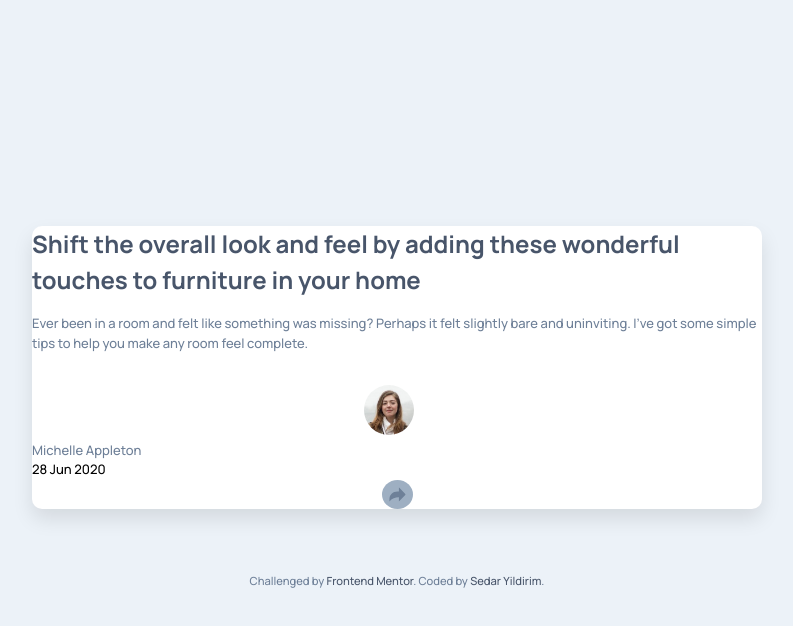
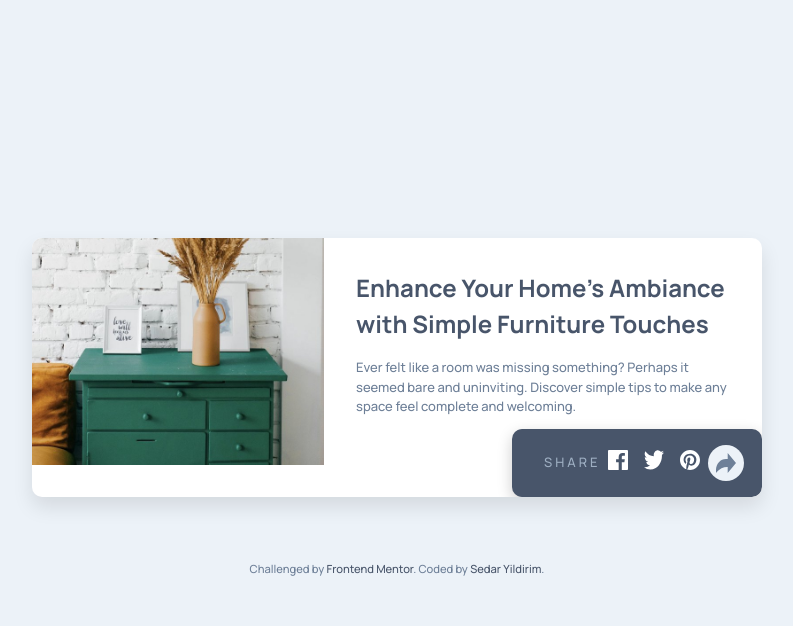
Before and after one commit to sedaryildirim/article-preview-component-main, a plain HTML site: page index.html in a window 1280 px wide. Both pictures are taken after a click on the button "Share this article". Shown: the whole page, without its empty margins (243-1036 px from the left). Drawn offline with Linux system fonts and the light colour scheme.

Commit message:
Update index.html

```diff
--- a/index.html
+++ b/index.html
@@ -3,43 +3,48 @@
 <head>
     <meta charset="UTF-8">
     <meta name="viewport" content="width=device-width, initial-scale=1.0">
-    <title>Furniture Design Tips</title>
+    <title>Enhance Your Home's Ambiance with Simple Furniture Touches</title>
     <link rel="stylesheet" href="./assets/css/styles.css">
 </head>
 <body>
     <main class="wrapper">
-        <article>
+        <article class="content">
             <div class="hero-img" role="img" aria-label="Image of stylish drawers"></div>
-
-            <h1>Shift the overall look and feel by adding these wonderful touches to furniture in your home</h1>
-
-            <p>Ever been in a room and felt like something was missing? Perhaps it felt slightly bare and uninviting. I've got some simple tips to help you make any room feel complete.</p>
-
-            <footer class="share">
-                <img src="./assets/images/avatar-michelle.jpg" alt="Michelle Appleton's profile picture" class="avatar" width="50" height="50">
+            <div class="text-content">
+                <h1>Enhance Your Home's Ambiance with Simple Furniture Touches</h1>
+                <p>Ever felt like a room was missing something? Perhaps it seemed bare and uninviting. Discover simple tips to make any space feel complete and welcoming.</p>
+            </div>
+            <footer class="article-footer">
+                <div class="share-inactive">
+                    <img src="./assets/images/avatar-michelle.jpg" alt="Michelle Appleton's profile picture" class="avatar" width="50" height="50" loading="lazy">
                     <div class="user-details">
                         <p>Michelle Appleton</p>
                         <time datetime="2020-06-28">28 Jun 2020</time>
                     </div>
                     <button class="share-button" aria-label="Share this article">
-                    <img src="./assets/images/icon-share.svg" alt="" class="share-icon">
+                        <img src="./assets/images/icon-share.svg" alt="" class="share-icon" width="20" height="20">
                     </button>
-            </footer>
-
-            <div class="mobile-active hidden">
+                </div>
+                <div class="share-active hidden">
                     <p>Share</p>
                     <div class="social-links">
-                    <a href="http://" aria-label="Share on Facebook"><img src="./assets/images/icon-facebook.svg" alt=""></a>
-                    <a href="http://" aria-label="Share on Twitter"><img src="./assets/images/icon-twitter.svg" alt=""></a>
-                    <a href="http://" aria-label="Share on Pinterest"><img src="./assets/images/icon-pinterest.svg" alt=""></a>
+                        <a href="https://facebook.com" target="_blank" rel="noopener noreferrer" aria-label="Share on Facebook">
+                            <img src="./assets/images/icon-facebook.svg" alt="" width="20" height="20">
+                        </a>
+                        <a href="https://twitter.com" target="_blank" rel="noopener noreferrer" aria-label="Share on Twitter">
+                            <img src="./assets/images/icon-twitter.svg" alt="" width="20" height="20">
+                        </a>
+                        <a href="https://pinterest.com" target="_blank" rel="noopener noreferrer" aria-label="Share on Pinterest">
+                            <img src="./assets/images/icon-pinterest.svg" alt="" width="20" height="20">
+                        </a>
                     </div>
                     <button class="share-button" aria-label="Close share options">
-                    <img src="./assets/images/icon-share.svg" alt="" class="share-icon">
+                        <img src="./assets/images/icon-share.svg" alt="" class="share-icon" width="20" height="20">
                     </button>
                 </div>
+            </footer>
         </article>
     </main>
-
     <footer>
         <p class="attribution">
             Challenged by <a href="https://www.frontendmentor.io?ref=challenge" target="_blank" rel="noopener noreferrer">Frontend Mentor</a>.
```
Lines whose indentation alone changed are shown as unchanged.
